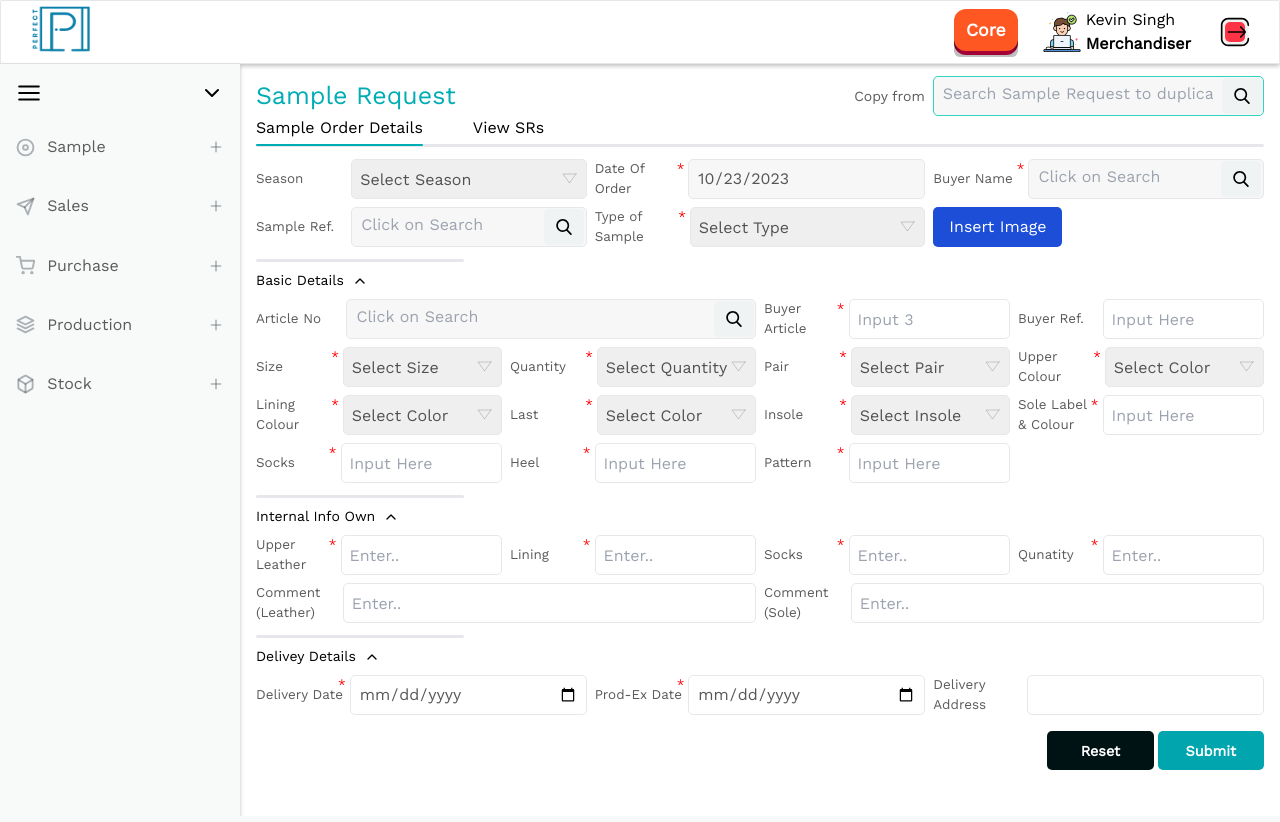
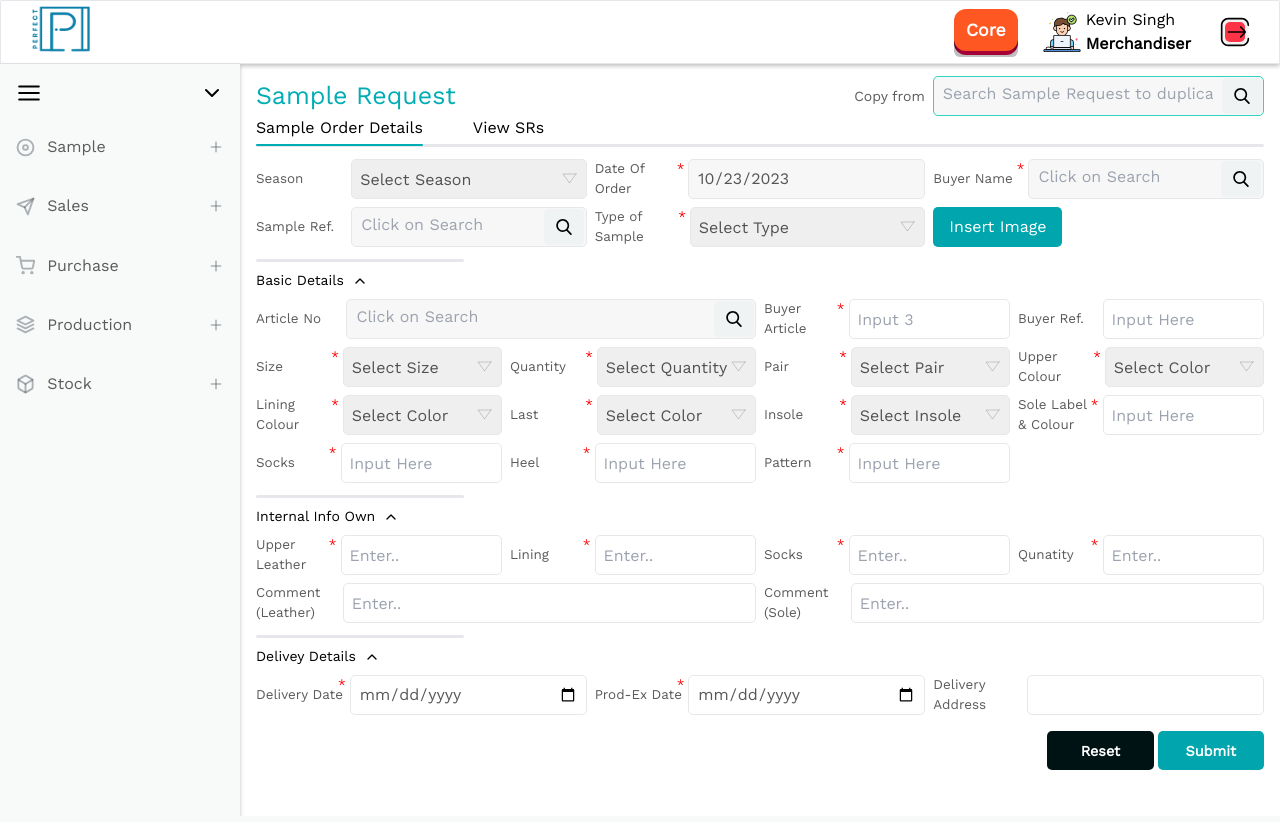
Before and after one commit to perfect-software/go-dash-ui, a React (Vite) app: page /samplerequest in a window 1280 px wide. Built offline with nearby package versions, Linux system fonts and the light colour scheme.

Commit message:
update in insert image

```diff
--- a/src/components/SampleRequest.jsx
+++ b/src/components/SampleRequest.jsx
@@ -204,6 +204,7 @@ const SampleRequest = () => {
                   <label htmlFor="file" className={styles.filelabel}>
                     Insert Image
                     <input
+
                       type="file"
                       id="file"
                       accept="image/*"
--- a/src/styles/sampleRequest.module.css
+++ b/src/styles/sampleRequest.module.css
@@ -158,7 +158,7 @@
 }
 
 .filelabel {
-  @apply inline-block px-4 py-2 cursor-pointer bg-blue-700 text-white rounded-[5px];
+  @apply inline-block px-4 py-2 cursor-pointer bg-[#00A5AD] text-white rounded-[5px];
 }
 
 .filelabel input {
@@ -166,7 +166,8 @@
 }
 
 .imagepreview img {
-  @apply w-[3.7rem] h-[3.7rem] cursor-pointer rounded-full block border border-green-600 shadow-lg;
+  @apply h-[40px] w-[83px] cursor-pointer rounded-[0.4rem];
+  box-shadow: rgba(0, 0, 0, 0.25) 0px 14px 28px, rgba(0, 0, 0, 0.22) 0px 10px 10px;
 }
 .middleContainer {
   @apply flex flex-col;
```
